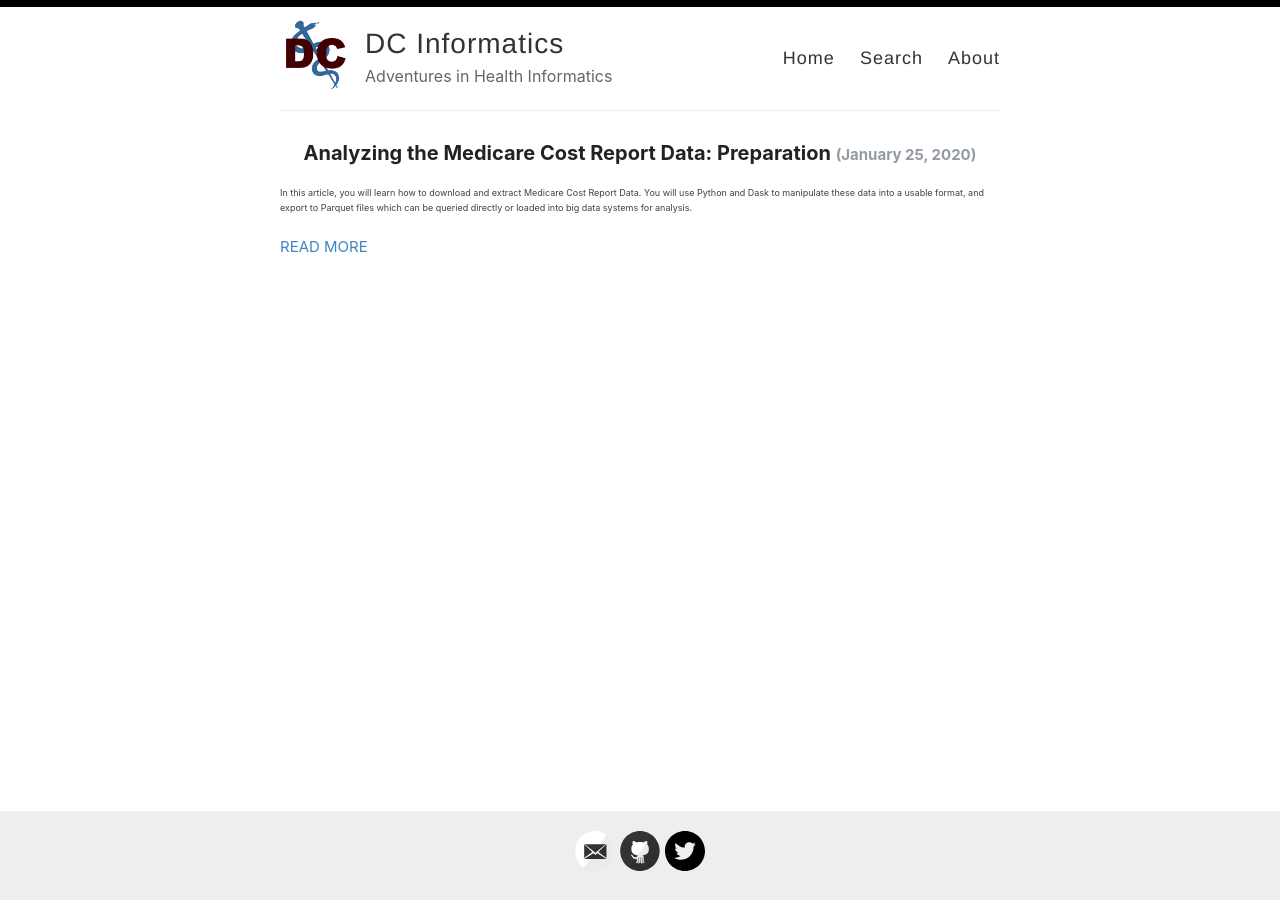
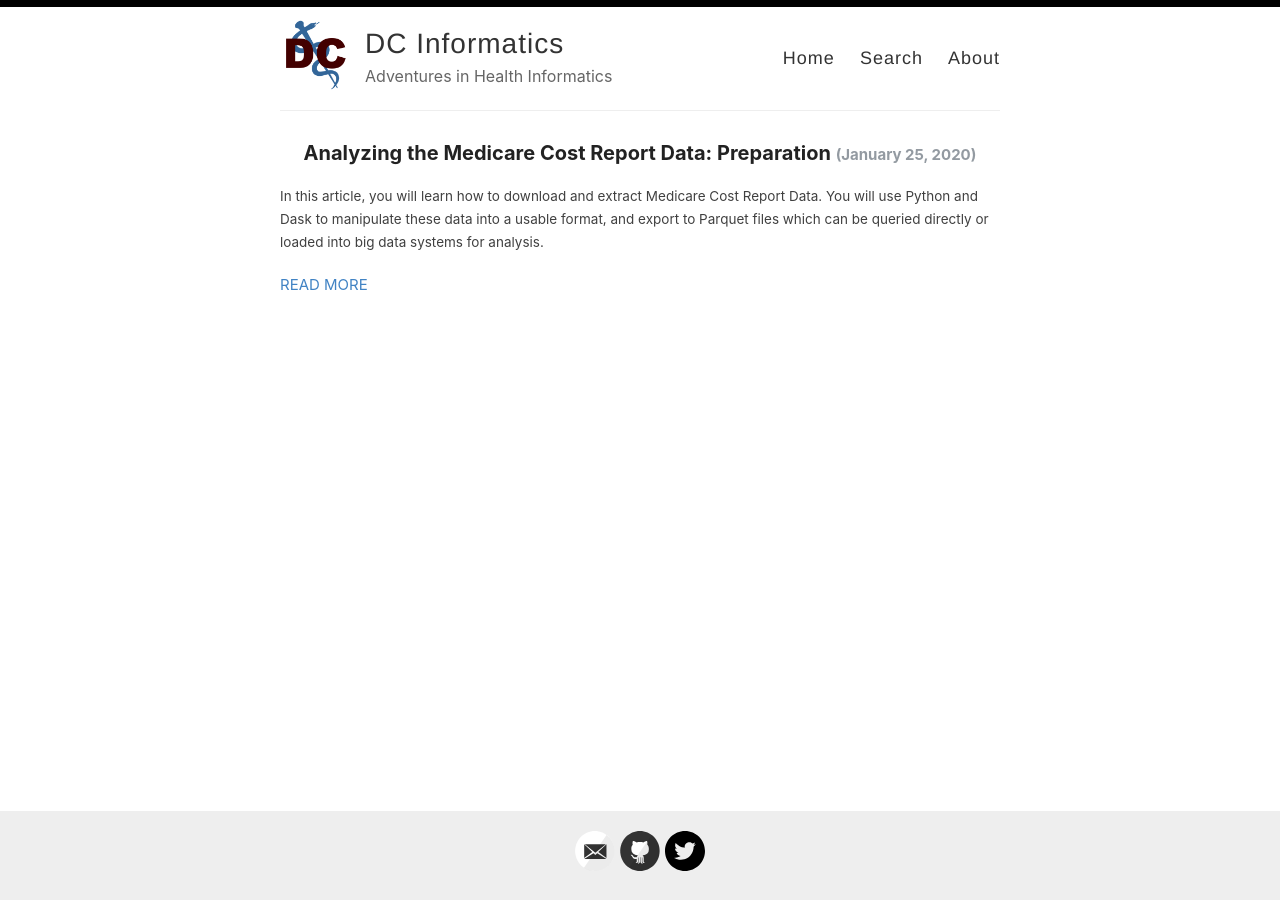
Before and after one commit to ccForks/dcinformatics, a Jekyll site: the page built from index.html, in a window 1280 px wide. Built offline with Jekyll 4.4.1, drawn with Linux system fonts in a browser that asks for light colours; the list of posts is cut into pages by our own code.

Commit message:
Font adjust

```diff
--- a/index.html
+++ b/index.html
@@ -8,7 +8,7 @@ layout: default
       <a href="{{ site.baseurl }}{{ post.url }}">
         <h3>{{ post.title }} <span class="post_date" style="font-size:.75em">({{ post.date | date: "%B %e, %Y" }})</span></h3>
       </a>
-      <div class="entry" style="font-size:.5em">
+      <div class="entry" style="font-size:.75em">
         {{ post.excerpt }}
       </div>
 
```
